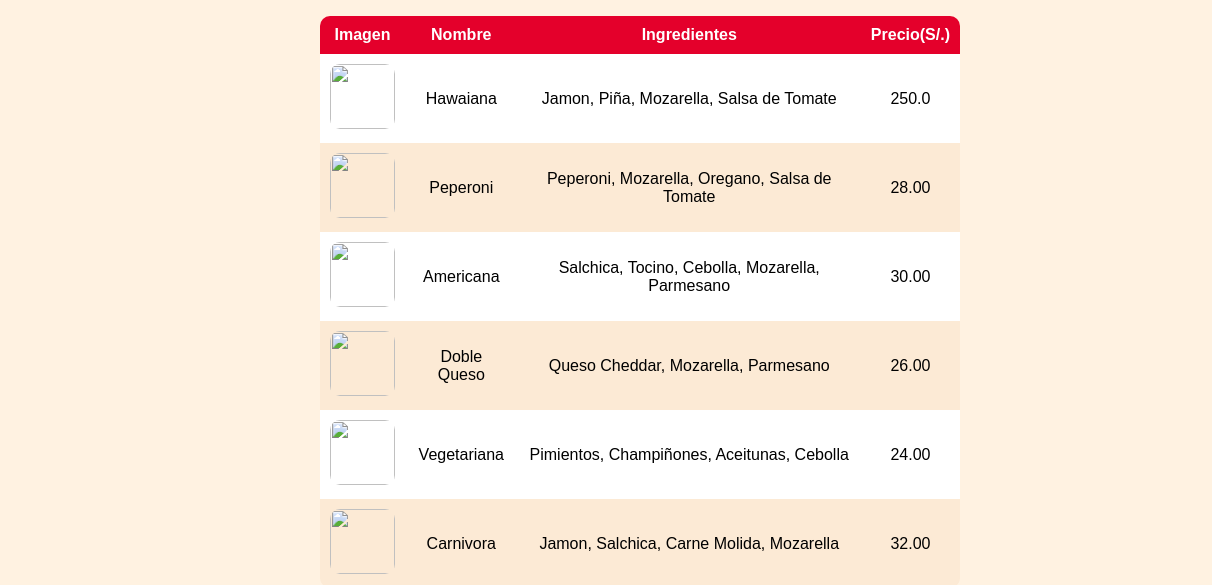
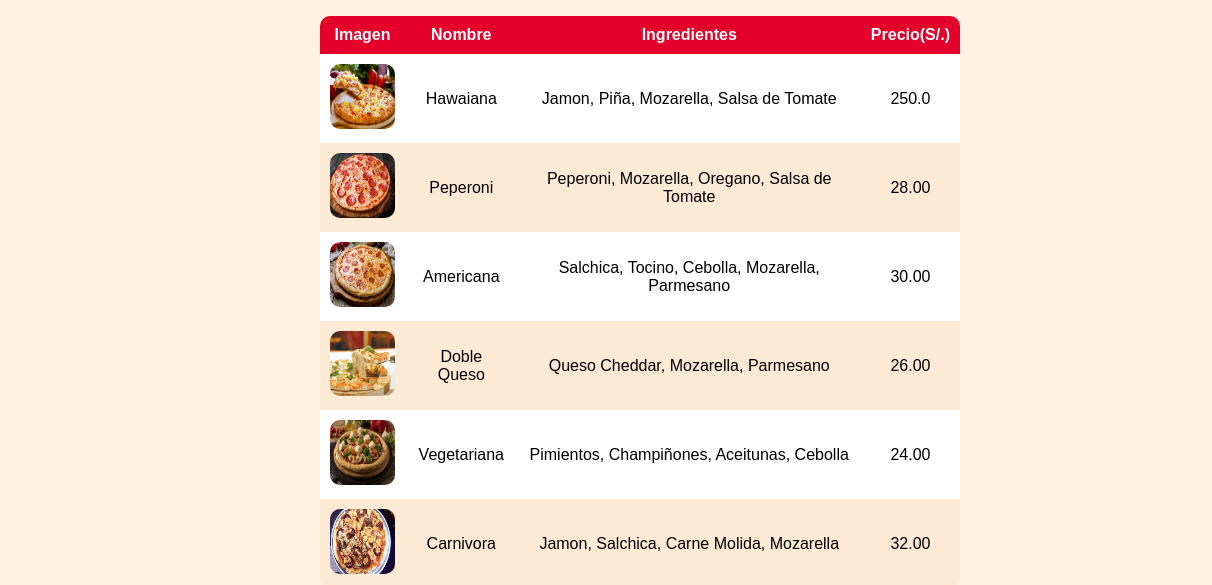
Before and after one commit to lcruzp20/pizza1, a plain HTML site: page index.html in a window 1280 px wide. Shown: the part 215-800 px from the top of the page, 0-1212 px from the left. Drawn offline with nearby package versions, Linux system fonts and the light colour scheme.

Commit message:
index.html

```diff
--- a/index.html
+++ b/index.html
@@ -23,37 +23,37 @@
             <th>Precio(S/.)</th>
         </tr>
         <tr>
-            <td><img src="imagenes/pizza_hawaiana.jpg"></td>
+            <td><img src="img/pizza_hawaiana.jpg"></td>
             <td>Hawaiana</td>
             <td>Jamon, Piña, Mozarella, Salsa de Tomate</td>
             <td>250.0</td>
         </tr>
         <tr>
-            <td><img src="imagenes/pizza_peperoni.jpg"></td>
+            <td><img src="img/pizza_peperoni.jpg"></td>
             <td>Peperoni</td>
             <td>Peperoni, Mozarella, Oregano, Salsa de Tomate</td>
             <td>28.00</td>
         </tr>
         <tr>
-            <td><img src="imagenes/pizza_americana.jpg"></td>
+            <td><img src="img/pizza_americana.jpg"></td>
             <td>Americana</td>
             <td>Salchica, Tocino, Cebolla, Mozarella, Parmesano</td>
             <td>30.00</td>
         </tr>
         <tr>
-            <td><img src="imagenes/pizza_doble.jpg"></td>
+            <td><img src="img/pizza_doble.jpg"></td>
             <td>Doble Queso</td>
             <td>Queso Cheddar, Mozarella, Parmesano</td>
             <td>26.00</td>
         </tr>
         <tr>
-            <td><img src="imagenes/pizza_vegetariana.jpg"></td>
+            <td><img src="img/pizza_vegetariana.jpg"></td>
             <td>Vegetariana</td>
             <td>Pimientos, Champiñones, Aceitunas, Cebolla</td>
             <td>24.00</td>
         </tr>
         <tr>
-            <td><img src="imagenes/pizza_carnivora.jpg"></td>
+            <td><img src="img/pizza_carnivora.jpg"></td>
             <td>Carnivora</td>
             <td>Jamon, Salchica, Carne Molida, Mozarella</td>
             <td>32.00</td>
```
